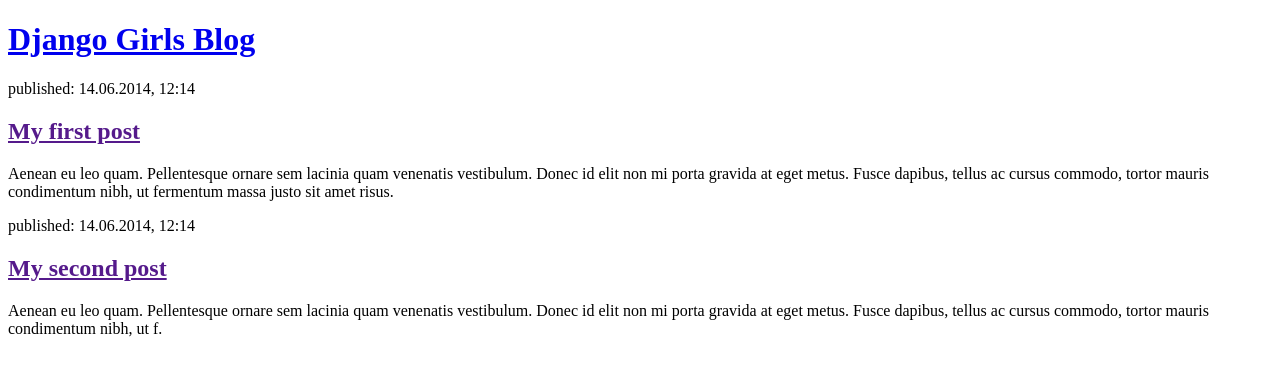
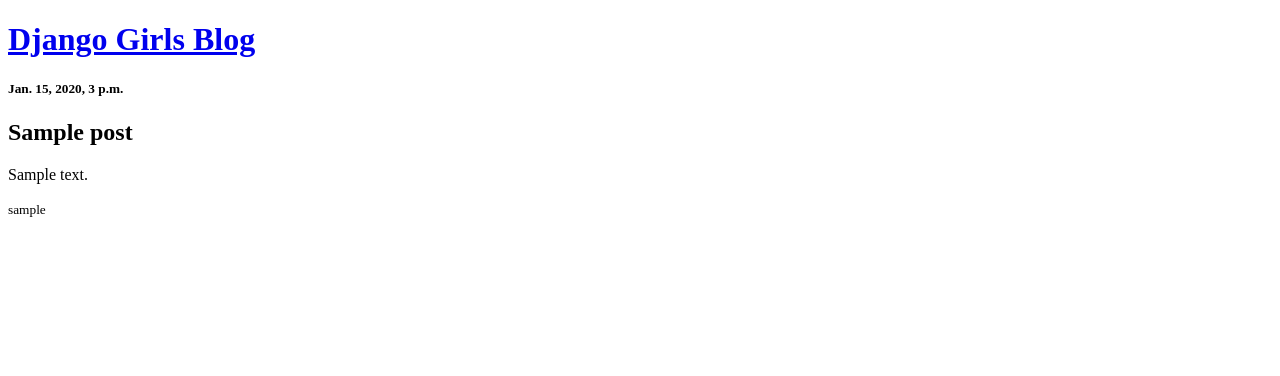
Before and after one commit to basit-s-khan/my-first-blog, a Django app: page / in a window 1280 px wide. Shown: the top 376 px of the page. Run offline with Django 4.2, Linux system fonts and the light colour scheme; tables that the repository leaves empty hold one stand-in row (values such as "Sample post").

Commit message:
adding query to projects

```diff
--- a/blogApp/blog/templates/blog/post_list.html
+++ b/blogApp/blog/templates/blog/post_list.html
@@ -8,16 +8,13 @@
             <h1><a href="/">Django Girls Blog</a></h1>
         </header>
 
+        {% for post in posts %}
         <article>
-            <time>published: 14.06.2014, 12:14</time>
-            <h2><a href="">My first post</a></h2>
-            <p>Aenean eu leo quam. Pellentesque ornare sem lacinia quam venenatis vestibulum. Donec id elit non mi porta gravida at eget metus. Fusce dapibus, tellus ac cursus commodo, tortor mauris condimentum nibh, ut fermentum massa justo sit amet risus.</p>
-        </article>
-
-        <article>
-            <time>published: 14.06.2014, 12:14</time>
-            <h2><a href="">My second post</a></h2>
-            <p>Aenean eu leo quam. Pellentesque ornare sem lacinia quam venenatis vestibulum. Donec id elit non mi porta gravida at eget metus. Fusce dapibus, tellus ac cursus commodo, tortor mauris condimentum nibh, ut f.</p>
-        </article>
+                <h5>{{post.published_date}}</h5>
+                <h1>{{ post.title }}</h1>
+                <p>{{ post.text}}</p>
+                <small>{{post.author}}</small>
+            </article>
+        {% endfor %}
     </body>
 </html>
--- a/blogApp/blog/views.py
+++ b/blogApp/blog/views.py
@@ -1,6 +1,8 @@
 from django.shortcuts import render
-
+from .models import Post
+from django.utils import timezone
 # Create your views here.
 
 def post_list(request):
-    return render(request , "blog/post_list.html")
+    posts = Post.objects.filter(published_date__lte=timezone.now()).order_by('published_date')
+    return render(request , "blog/post_list.html" , {'posts': posts})
```
